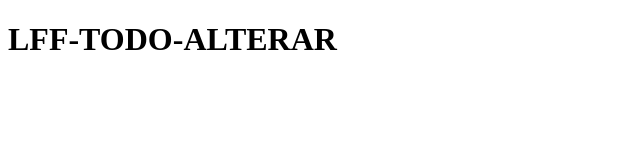
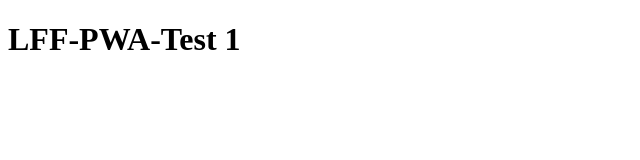
Before and after one commit to LucasFurioFranco/lucasfuriofranco.github.io, a plain HTML site: page PWAs/test1/index.html in a window 1280 px wide. Shown: the whole page, without its empty margins (0-640 px from the left). Drawn offline with Linux system fonts and the light colour scheme.

Commit message:
fix 005(?)

```diff
--- a/PWAs/test1/index.html
+++ b/PWAs/test1/index.html
@@ -3,7 +3,7 @@
 
     <head>
         <meta charset="UTF-8">
-        <title>PWA Test1</title>
+        <title>LFF-PWA-Test 1</title>
         <meta name="viewport" content="width=device-width, initial-scale=1.0">
         <link rel="icon" href="/PWAs/test1/icons/favicon.ico" sizes="any" />
 
@@ -24,8 +24,8 @@
     <body>
         <header-component></header-component>
 
-        <main data-type="LFF-TODO-ALTERAR">
-            <h1>LFF-TODO-ALTERAR</h1>
+        <main>
+            <h1>LFF-PWA-Test 1</h1>
         </main>
 
         <footer-component></footer-component>
```
Also changed, not shown: PWAs/test1/icons/favico.ico (deleted), PWAs/test1/icons/favicon.png (added), PWAs/test1/icons/icon-192x192.png, PWAs/test1/icons/icon-192x192.webp (deleted), PWAs/test1/icons/icon-512x512.png, PWAs/test1/icons/icon-512x512.webp (deleted), PWAs/test1/icons/icon-maskeable-512x512.png, PWAs/test1/icons/icon-maskeable-512x512.webp (deleted), PWAs/test1/manifest.json, 1 other file.
